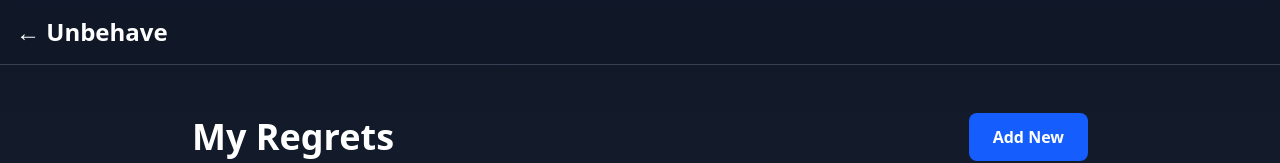
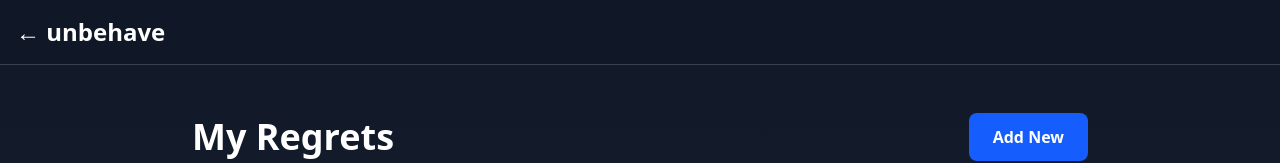
Before and after one commit to c31io/unbehave, a SvelteKit app: page /regrets in a window 1280 px wide. Shown: the top 163 px of the page. Built offline with nearby package versions, Linux system fonts and the light colour scheme.

Commit message:
fix(app name): Unbehave -> unbehave

```diff
--- a/src/routes/+page.svelte
+++ b/src/routes/+page.svelte
@@ -52,7 +52,7 @@
 	<nav class="border-b border-gray-700 bg-gray-900/50 backdrop-blur">
 		<div class="container mx-auto px-4 py-4">
 			<div class="flex items-center justify-between">
-				<h1 class="text-2xl font-bold">Unbehave</h1>
+				<h1 class="text-2xl font-bold">unbehave</h1>
 				<div class="flex gap-4">
 					<a href="/regrets" class="hover:text-gray-300">My Regrets</a>
 					<a href="/stats" class="hover:text-gray-300">Stats</a>
--- a/src/routes/learn/+page.svelte
+++ b/src/routes/learn/+page.svelte
@@ -1,7 +1,7 @@
 <div class="min-h-screen bg-gradient-to-b from-gray-900 to-gray-800 text-white">
 	<nav class="border-b border-gray-700 bg-gray-900/50 backdrop-blur">
 		<div class="container mx-auto px-4 py-4">
-			<a href="/" class="text-2xl font-bold hover:text-gray-300">← Unbehave</a>
+			<a href="/" class="text-2xl font-bold hover:text-gray-300">← unbehave</a>
 		</div>
 	</nav>
 
@@ -66,7 +66,7 @@
 			<ul>
 				<li>
 					<strong>IF</strong> I feel the urge to check social media, <strong>THEN</strong> I'll open
-					Unbehave and review my regrets
+					unbehave and review my regrets
 				</li>
 				<li>
 					<strong>IF</strong> I'm tempted to play games all day, <strong>THEN</strong> I'll read my
--- a/src/routes/regrets/+page.svelte
+++ b/src/routes/regrets/+page.svelte
@@ -17,7 +17,7 @@
 	<nav class="border-b border-gray-700 bg-gray-900/50 backdrop-blur">
 		<div class="container mx-auto px-4 py-4">
 			<div class="flex items-center justify-between">
-				<a href="/" class="text-2xl font-bold hover:text-gray-300">← Unbehave</a>
+				<a href="/" class="text-2xl font-bold hover:text-gray-300">← unbehave</a>
 			</div>
 		</div>
 	</nav>
--- a/src/routes/stats/+page.svelte
+++ b/src/routes/stats/+page.svelte
@@ -16,7 +16,7 @@
 <div class="min-h-screen bg-gradient-to-b from-gray-900 to-gray-800 text-white">
 	<nav class="border-b border-gray-700 bg-gray-900/50 backdrop-blur">
 		<div class="container mx-auto px-4 py-4">
-			<a href="/" class="text-2xl font-bold hover:text-gray-300">← Unbehave</a>
+			<a href="/" class="text-2xl font-bold hover:text-gray-300">← unbehave</a>
 		</div>
 	</nav>
 
--- a/vite.config.ts
+++ b/vite.config.ts
@@ -19,8 +19,8 @@ export default defineConfig({
 				enabled: true
 			},
 			manifest: {
-				name: 'Unbehave - To Not Is To Do',
-				short_name: 'Unbehave',
+				name: 'unbehave - To not is to do',
+				short_name: 'unbehave',
 				description: 'A local-first PWA for behavioral intervention through regret-based decision making',
 				theme_color: '#000000',
 				background_color: '#ffffff',
```
